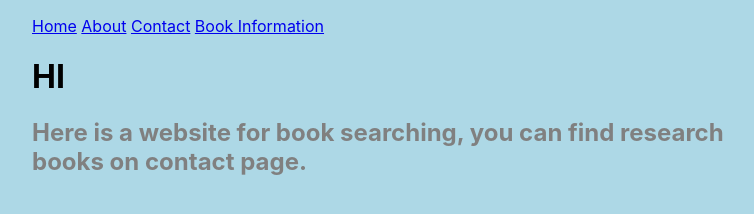
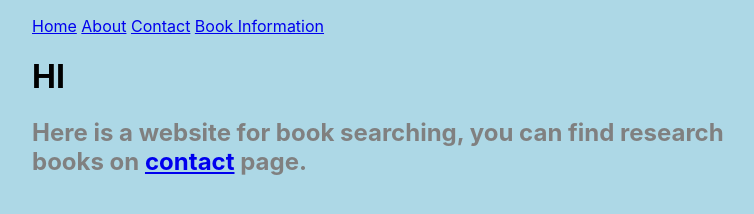
Before and after one commit to Hugo-322/Hugo-Cheang_31_libary, an Eleventy site: page about.html in a window 1280 px wide. Shown: the whole page, without its empty margins (258-1012 px from the left). Built offline with nearby package versions, Linux system fonts and the light colour scheme; Eleventy itself is replaced by a stand-in of ours; files that its build step writes are made by us from their sources.

Commit message:
Update about.html

```diff
--- a/about.html
+++ b/about.html
@@ -4,4 +4,6 @@ layout: layout.html
 
 <h1>HI</h1>
 <p>
-<h2>Here is a website for book searching, you can find research books on contact page.</h2>
+<h2>
+  Here is a website for book searching, you can find research books on <a href="/contact.html">contact</a> page.
+</h2>
```
